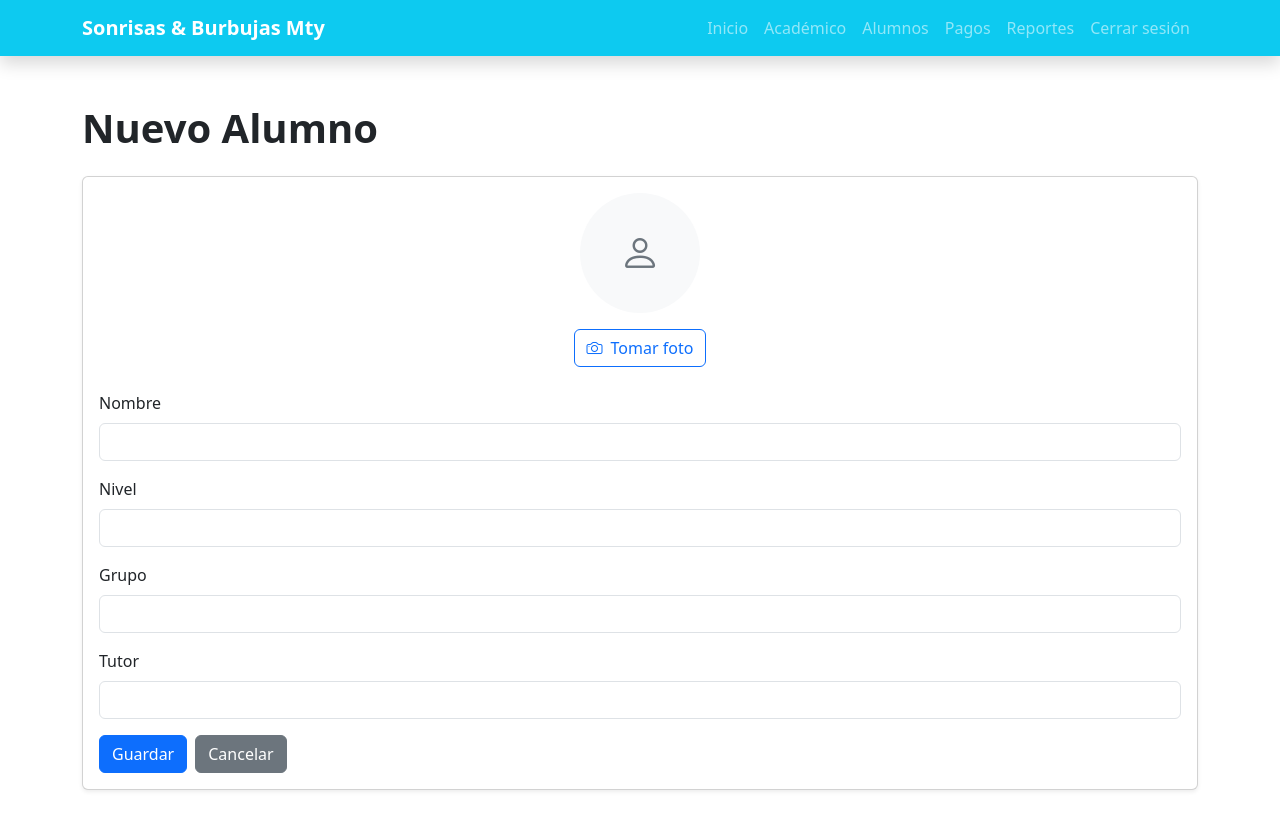
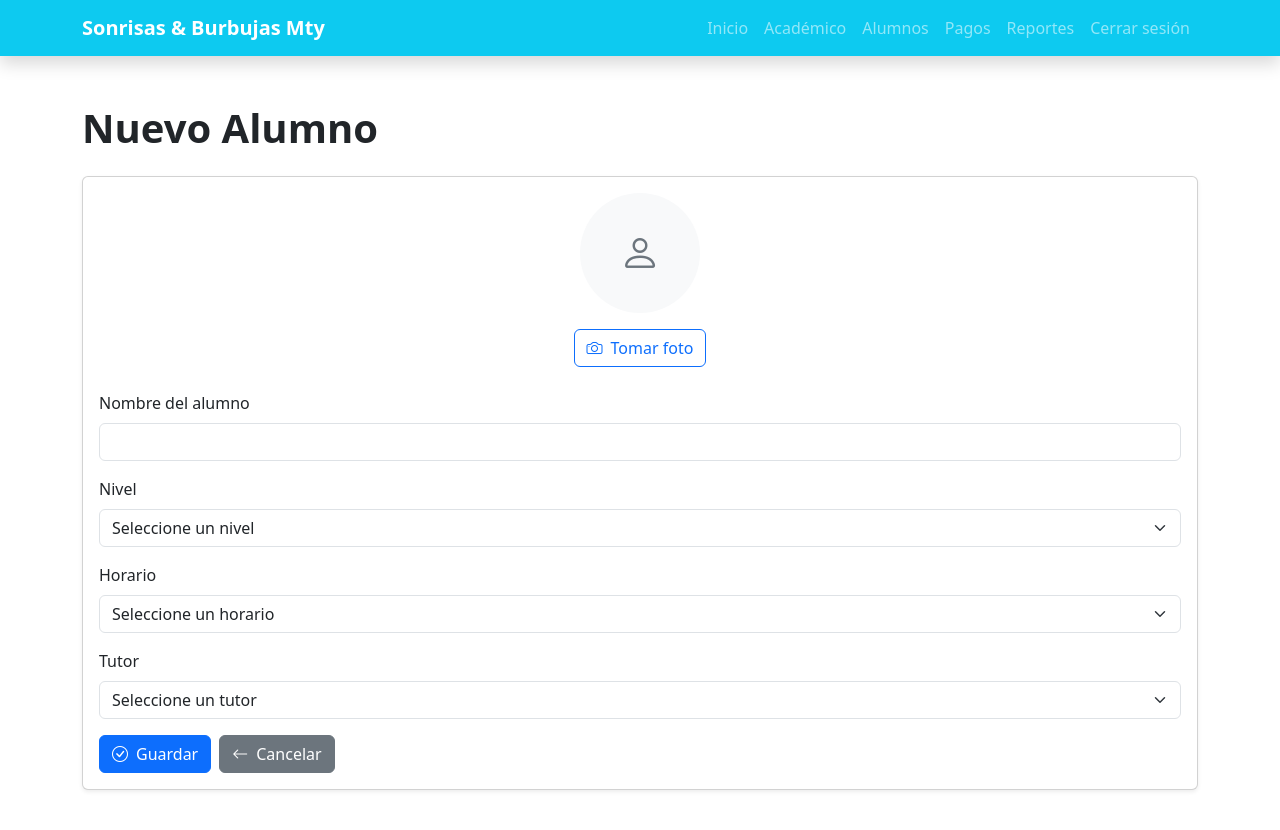
Before and after one commit to AngelFFlores/demo-react, a React (Vite) app: page /alumnos/nuevo in a window 1280 px wide. Shown: the top 830 px of the page. Built offline with nearby package versions, Linux system fonts and the light colour scheme.

Commit message:
ajustados

```diff
--- a/src/pages/CreateStudent.jsx
+++ b/src/pages/CreateStudent.jsx
@@ -1,7 +1,29 @@
 import { useRef, useState } from "react";
+import Swal from "sweetalert2";
 
 export default function CreateStudent() {
   const fileInputRef = useRef(null);
+
+  const niveles = [
+    "Gotitas",
+    "Rayitos",
+    "Exploradores",
+    "Avanzado",
+  ];
+
+  const horarios = [
+    "10:00 AM - 11:00 AM",
+    "11:00 AM - 12:00 PM",
+    "12:00 PM - 1:00 PM",
+    "1:00 PM - 2:00 PM",
+    "2:00 PM - 3:00 PM",
+    "3:00 PM - 4:00 PM",
+  ];
+
+  const tutores = [
+    "Miss Maye",
+    "Miss Alejandra",
+  ];
 
   const [form, setForm] = useState({
     nombre: "",
@@ -33,9 +55,19 @@ export default function CreateStudent() {
     fileInputRef.current.click();
   };
 
-  const handleSubmit = (e) => {
+  const handleSubmit = async (e) => {
     e.preventDefault();
+
     console.log("Alumno creado:", form);
+
+    await Swal.fire({
+      icon: "success",
+      title: "Guardado con éxito",
+      text: "El alumno fue registrado correctamente.",
+      confirmButtonText: "Aceptar",
+    });
+
+    window.history.back();
   };
 
   return (
@@ -45,10 +77,8 @@ export default function CreateStudent() {
       <div className="card shadow-sm">
         <div className="card-body">
           <form onSubmit={handleSubmit}>
-
             {/* FOTO */}
             <div className="mb-4 text-center">
-
               <div className="mb-3">
                 {form.foto ? (
                   <img
@@ -62,7 +92,10 @@ export default function CreateStudent() {
                 ) : (
                   <div
                     className="rounded-circle bg-light d-flex align-items-center justify-content-center mx-auto"
-                    style={{ width: 120, height: 120 }}
+                    style={{
+                      width: 120,
+                      height: 120,
+                    }}
                   >
                     <i className="bi bi-person fs-1 text-secondary"></i>
                   </div>
@@ -79,18 +112,18 @@ export default function CreateStudent() {
               </button>
 
               <input
+                ref={fileInputRef}
                 type="file"
+                className="d-none"
                 accept="image/*"
                 capture="environment"
-                ref={fileInputRef}
-                className="d-none"
                 onChange={handlePhotoChange}
               />
             </div>
 
-            {/* FORM */}
+            {/* NOMBRE */}
             <div className="mb-3">
-              <label className="form-label">Nombre</label>
+              <label className="form-label">Nombre del alumno</label>
               <input
                 type="text"
                 className="form-control"
@@ -101,44 +134,70 @@ export default function CreateStudent() {
               />
             </div>
 
+            {/* NIVEL */}
             <div className="mb-3">
               <label className="form-label">Nivel</label>
-              <input
-                type="text"
-                className="form-control"
+              <select
+                className="form-select"
                 name="nivel"
                 value={form.nivel}
                 onChange={handleChange}
                 required
-              />
+              >
+                <option value="">Seleccione un nivel</option>
+
+                {niveles.map((nivel) => (
+                  <option key={nivel} value={nivel}>
+                    {nivel}
+                  </option>
+                ))}
+              </select>
             </div>
 
+            {/* HORARIO */}
             <div className="mb-3">
-              <label className="form-label">Grupo</label>
-              <input
-                type="text"
-                className="form-control"
+              <label className="form-label">Horario</label>
+              <select
+                className="form-select"
                 name="grupo"
                 value={form.grupo}
                 onChange={handleChange}
                 required
-              />
+              >
+                <option value="">Seleccione un horario</option>
+
+                {horarios.map((horario) => (
+                  <option key={horario} value={horario}>
+                    {horario}
+                  </option>
+                ))}
+              </select>
             </div>
 
+            {/* TUTOR */}
             <div className="mb-3">
               <label className="form-label">Tutor</label>
-              <input
-                type="text"
-                className="form-control"
+              <select
+                className="form-select"
                 name="tutor"
                 value={form.tutor}
                 onChange={handleChange}
                 required
-              />
+              >
+                <option value="">Seleccione un tutor</option>
+
+                {tutores.map((tutor) => (
+                  <option key={tutor} value={tutor}>
+                    {tutor}
+                  </option>
+                ))}
+              </select>
             </div>
 
+            {/* BOTONES */}
             <div className="d-flex gap-2">
-              <button type="submit" className="btn btn-primary"  onClick={() => window.history.back()}>
+              <button type="submit" className="btn btn-primary">
+                <i className="bi bi-check-circle me-2"></i>
                 Guardar
               </button>
 
@@ -147,10 +206,10 @@ export default function CreateStudent() {
                 className="btn btn-secondary"
                 onClick={() => window.history.back()}
               >
+                <i className="bi bi-arrow-left me-2"></i>
                 Cancelar
               </button>
             </div>
-
           </form>
         </div>
       </div>
```
